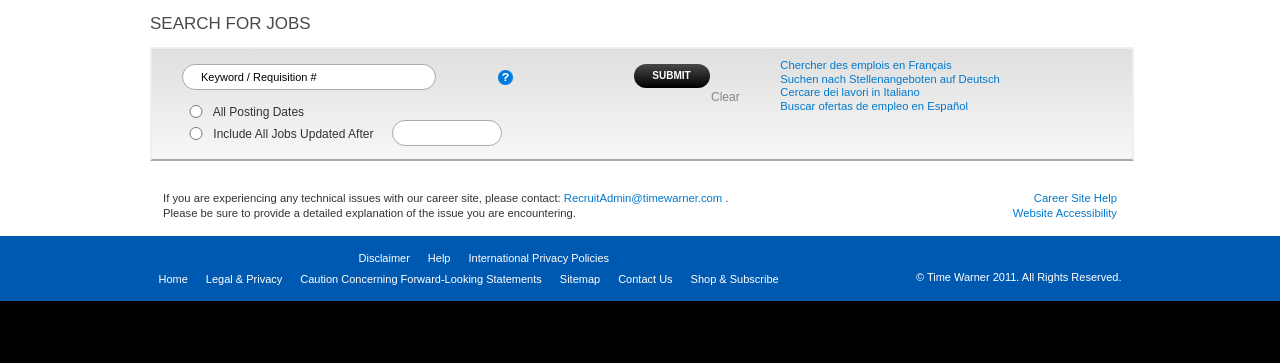
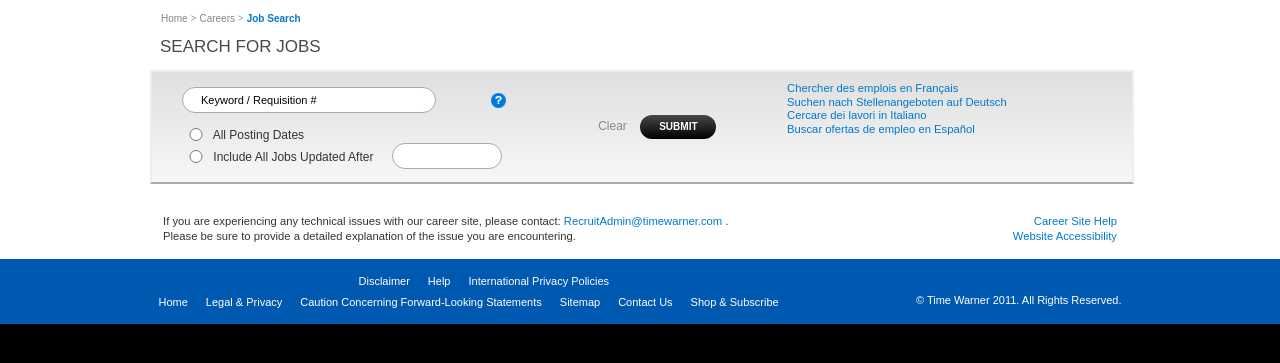
Before and after one commit to jerodfritz/TW-Careers, a PHP site: page /careers/job-search in a window 1280 px wide. Shown: the part 158-521 px from the top of the page. Run offline with PHP 8.4, Linux system fonts and the light colour scheme; some libraries are stand-ins or nearby versions.

Commit message:
default to no search results,  relocate clear and submit buttons, minor styling changes to keyword-help popup

```diff
--- a/careers/job-search/css/job-search.css
+++ b/careers/job-search/css/job-search.css
@@ -3,7 +3,7 @@
   text-transform: uppercase;
   color: #494949;
   font-weight: normal;
-  margin: 15px 0px;
+  margin: 0 10px 15px;
 }
 
 #careers-advanced-search {
@@ -84,7 +84,8 @@
 
 
 /* Multiselect inputs */
-input#keyword, input#date-input, #ajaxSubmit,
+input#keyword,
+input#date-input,
 #careers-advanced-search  .ui-multiselect {
     clear:both;
     margin-bottom:15px;
@@ -132,36 +133,6 @@ input#keyword, input#date-input {
   padding-top: 2px;
   padding-bottom:2px;
   height:20px;
-}
-#careers-advanced-search .skin-inputs-third #ajaxSubmit:hover,
-#careers-advanced-search .skin-inputs-third #ajaxSubmit.hover {
-    background: -moz-linear-gradient(top,  #000 0%, #484848 100%); /* FF3.6+ */
-    background: -webkit-gradient(linear, left top, left 484848, color-stop(0%,#000), color-stop(100%,#484848)); /* Chrome,Safari4+ */
-    background: -webkit-linear-gradient(top,  #000 0%,#484848 100%); /* Chrome10+,Safari5.1+ */
-    background: -o-linear-gradient(top,  #000 0%,#484848 100%); /* Opera 11.10+ */
-    background: -ms-linear-gradient(top,  #000 0%,#484848 100%); /* IE10+ */
-    background: linear-gradient(top,  #000 0%,#484848 100%); /* W3C */
-    filter: progid:DXImageTransform.Microsoft.gradient( startColorstr='#000', endColorstr='#484848',GradientType=0 ); /* IE6-9 */
-}
-
-#careers-advanced-search .skin-inputs-third #ajaxSubmit {
-    height:24px;
-    float:right;
-    width:76px;
-    padding:0px 10px;
-    font-size:10px;
-    font-weight:bold;
-    color:#fff;
-    border:none;
-    margin-right: 32px;
-    background: #000; /* Old browsers */
-    background: -moz-linear-gradient(top,  #484848 0%, #000 100%); /* FF3.6+ */
-    background: -webkit-gradient(linear, left top, left bottom, color-stop(0%,#484848), color-stop(100%,#000)); /* Chrome,Safari4+ */
-    background: -webkit-linear-gradient(top,  #484848 0%,#000 100%); /* Chrome10+,Safari5.1+ */
-    background: -o-linear-gradient(top,  #484848 0%,#000 100%); /* Opera 11.10+ */
-    background: -ms-linear-gradient(top,  #484848 0%,#000 100%); /* IE10+ */
-    background: linear-gradient(top,  #484848 0%,#000 100%); /* W3C */
-    filter: progid:DXImageTransform.Microsoft.gradient( startColorstr='#484848', endColorstr='#000',GradientType=0 ); /* IE6-9 */
 }
 
 #careers-advanced-search .ui-multiselect-menu {
@@ -440,17 +411,6 @@ filter: alpha(opacity=99); /* internet explorer */
 	-moz-opacity: 0.99;       /* mozilla, netscape */
 	opacity: 0.99;           /* fx, safari, opera */
 }
-
-#clear-button {
-	position:relative;
-	left:132px;
-	top:32px;
-	font-size:12px;
-	color:#888;
-	cursor:pointer;
-	display:inline;
-}
-
 .overlay {
 	display:none;
 	background-image:url(../images/bg_overlay.png);
@@ -465,7 +425,7 @@ filter: alpha(opacity=99); /* internet explorer */
 	height:35px;
 	width:35px;
 }
-div.contentWrap {
+div.content-wrap {
   height:500px;
   overflow-y:auto;
 }
@@ -496,7 +456,9 @@ div.contentWrap {
     background: #003366;
     color:#fff;
 }
-
+#keyword-help th.trick {
+  width: 125px;
+}
 #keyword-help td {
 
 }
@@ -504,3 +466,48 @@ div.contentWrap {
 #keyword-help td.bold {
   font-weight: bold;
 }
+#keyword-help td.trick {
+  text-align: center;
+}
+
+#form-action-buttons {
+  text-align:right;
+  margin-top: 33px;
+  margin-right: 32px;
+}
+#clear-button {
+	font-size:12px;
+	color:#888;
+	cursor:pointer;
+	display:inline;
+	margin-right: 10px;
+}
+#careers-advanced-search .skin-inputs-third #ajaxSubmit:hover,
+#careers-advanced-search .skin-inputs-third #ajaxSubmit.hover {
+    background: -moz-linear-gradient(top,  #000 0%, #484848 100%); /* FF3.6+ */
+    background: -webkit-gradient(linear, left top, left 484848, color-stop(0%,#000), color-stop(100%,#484848)); /* Chrome,Safari4+ */
+    background: -webkit-linear-gradient(top,  #000 0%,#484848 100%); /* Chrome10+,Safari5.1+ */
+    background: -o-linear-gradient(top,  #000 0%,#484848 100%); /* Opera 11.10+ */
+    background: -ms-linear-gradient(top,  #000 0%,#484848 100%); /* IE10+ */
+    background: linear-gradient(top,  #000 0%,#484848 100%); /* W3C */
+    filter: progid:DXImageTransform.Microsoft.gradient( startColorstr='#000', endColorstr='#484848',GradientType=0 ); /* IE6-9 */
+}
+
+#careers-advanced-search .skin-inputs-third #ajaxSubmit {
+    height:24px;
+    width:76px;
+    padding:0px 10px;
+    font-size:10px;
+    font-weight:bold;
+    color:#fff;
+    border:none;
+    border-radius: 15px;
+    background: #000; /* Old browsers */
+    background: -moz-linear-gradient(top,  #484848 0%, #000 100%); /* FF3.6+ */
+    background: -webkit-gradient(linear, left top, left bottom, color-stop(0%,#484848), color-stop(100%,#000)); /* Chrome,Safari4+ */
+    background: -webkit-linear-gradient(top,  #484848 0%,#000 100%); /* Chrome10+,Safari5.1+ */
+    background: -o-linear-gradient(top,  #484848 0%,#000 100%); /* Opera 11.10+ */
+    background: -ms-linear-gradient(top,  #484848 0%,#000 100%); /* IE10+ */
+    background: linear-gradient(top,  #484848 0%,#000 100%); /* W3C */
+    filter: progid:DXImageTransform.Microsoft.gradient( startColorstr='#484848', endColorstr='#000',GradientType=0 ); /* IE6-9 */
+}
--- a/careers/job-search/index.php
+++ b/careers/job-search/index.php
@@ -43,7 +43,7 @@ $tw = new TimeWarnerSearch(dirname(__FILE__) . '/options/options.xml');
         </div>
         <div id="content">
             <div class="content-width">
-                <?php /* include $basePath . 'includes/structure/breadcrumb.php'; */ ?>
+                <?php  include $basePath . 'includes/structure/breadcrumb.php';  ?>
                 <div id="careers-advanced-search">
                     <h1>Search for Jobs</h1>
                     <?php $inputs = $tw->getInputs(); ?>
@@ -75,9 +75,10 @@ $tw = new TimeWarnerSearch(dirname(__FILE__) . '/options/options.xml');
 
                             <div class="skin-inputs-third">
                                 <?php print $inputs[KenexaJobQuestions::LOCATION] ?>
-                                <input id ='ajaxSubmit' type='button' value='SUBMIT'>
-								<div id="clear-button">Clear</div>
-
+                                <div id="form-action-buttons">
+                                  <div id="clear-button">Clear</div>
+                                  <input id ='ajaxSubmit' type='button' value='SUBMIT'>
+                                </div>
                             </div>
                             <div class="skin-inputs-third">
                                 <div class="inputs-wrap">
@@ -95,7 +96,7 @@ $tw = new TimeWarnerSearch(dirname(__FILE__) . '/options/options.xml');
                     </form>
                     <div id="ajax-loader"><img src="<?php print $dir; ?>images/ajax-loader.gif"/></div>
                     <div id='results'>
-                        <?php print $tw->displaySearchResults(); ?>
+                    <?php $tw->displaySearchResults(); ?>
                     </div>
                     <div id="search-results-footer">
                         <div class="left">
@@ -112,7 +113,7 @@ $tw = new TimeWarnerSearch(dirname(__FILE__) . '/options/options.xml');
         </div>
         <?php include $basePath . 'includes/structure/sticky-footer-careers.php'; ?>
     </div>
-    <div id="overlay" class="overlay"><div class="contentWrap"></div></div>
+    <div id="overlay" class="overlay"><div class="content-wrap"></div></div>
     <?php include $basePath . 'includes/careers-scripts.php'; ?>
 </body>
 </html>
--- a/careers/job-search/js/job-search.js
+++ b/careers/job-search/js/job-search.js
@@ -19,9 +19,7 @@ $(function() {
   $("a[rel]").overlay({
 		effect: 'apple',
     onBeforeLoad: function() {
-      // grab wrapper element inside content
 			var wrap = this.getOverlay().find(".contentWrap");
-			// load the page specified in the trigger
 			wrap.load(this.getTrigger().attr("href"));
 		}
 	});
@@ -354,7 +352,7 @@ $(function() {
 	});
 
 	// Initial search.
-	$('#ajaxSubmit').trigger('click');
+	//$('#ajaxSubmit').trigger('click');
 
 });
 
@@ -373,40 +371,3 @@ $(function() {
 		$(this).blur();
 	};
 })(jQuery);
-
-function openWindow(lnk) {
-	var w;
-	var h;
-
-	if(document.all) {
-		w = screen.availWidth;
-		h = screen.availHeight;
-	} else if(document.layers) {
-		w = window.innerWidth;
-		h = window.innerHeight;
-	}
-
-	var subwindow;
-	lnk = lnk.replace("%23", "#");
-	var popW = 498, popH = 525;
-	var topPos = (h - popH) / 3, leftPos = (w - popW) / 3;
-	var nowms = (new Date()).getTime();
-
-	if(!subwindow || subwindow.closed) {
-		subwindow = window.open(lnk, nowms, 'height=' + popH + ',width=' + popW + 'screenY=' + topPos + ',screenX=' + leftPos + ',top=' + topPos + ',left=' + leftPos + ',menubar=no,toolbar=no,resizable=yes,scrollbars=yes,alwaysRaised');
-		if(!subwindow.opener) {
-			subwindow.opener = window;
-		}
-		subwindow.focus();
-	} else {
-		subwindow.focus();
-		window.open(lnk, nowms);
-	}
-
-	try {
-		if( typeof (top.popUpListenerKenexa) != 'undefined') {
-			top.popUpListenerKenexa(subwindow);
-		}
-	} catch (e) {
-	}
-}
```
Also changed, not shown: careers/job-search/keyword-help/index.php (+6 -6 lines).
